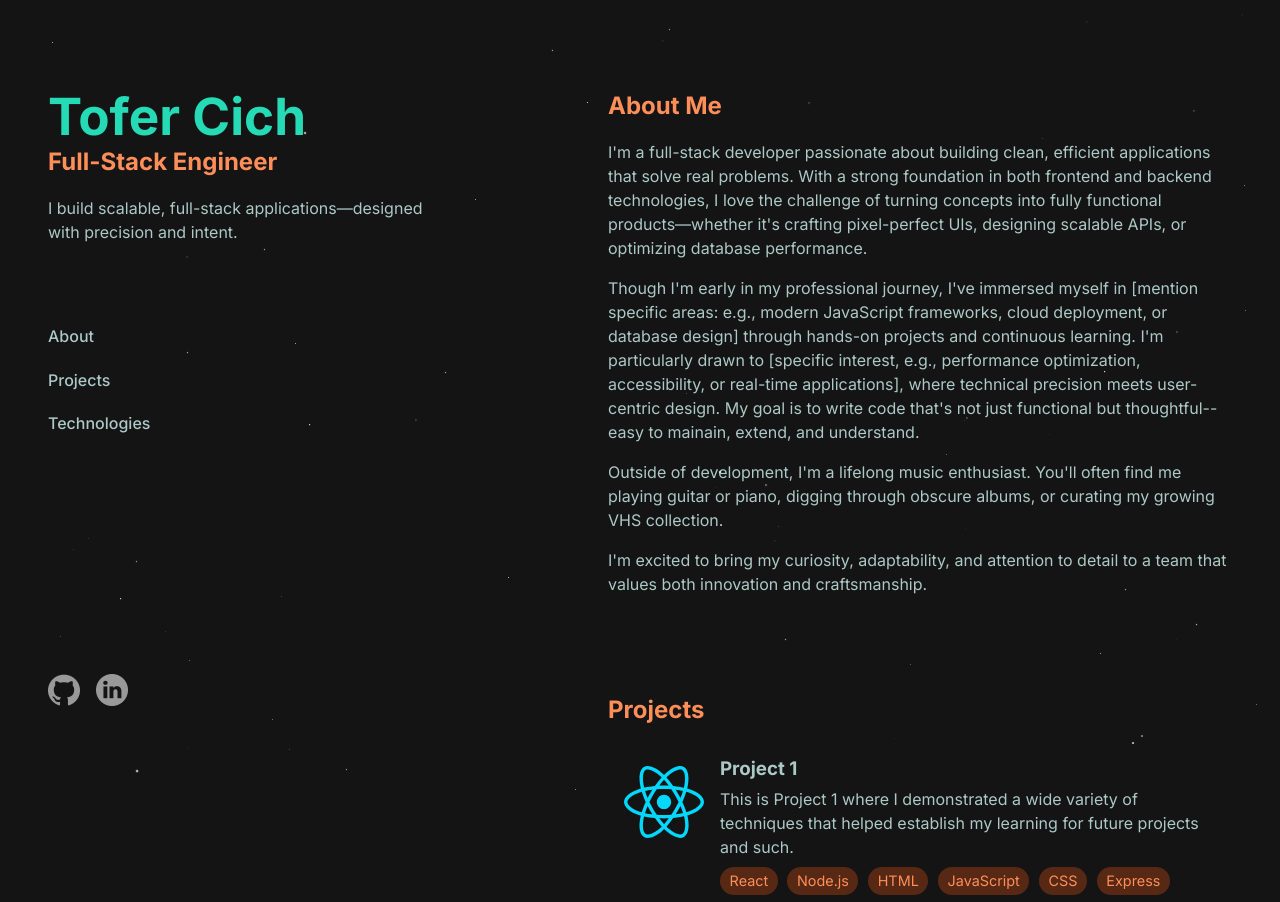
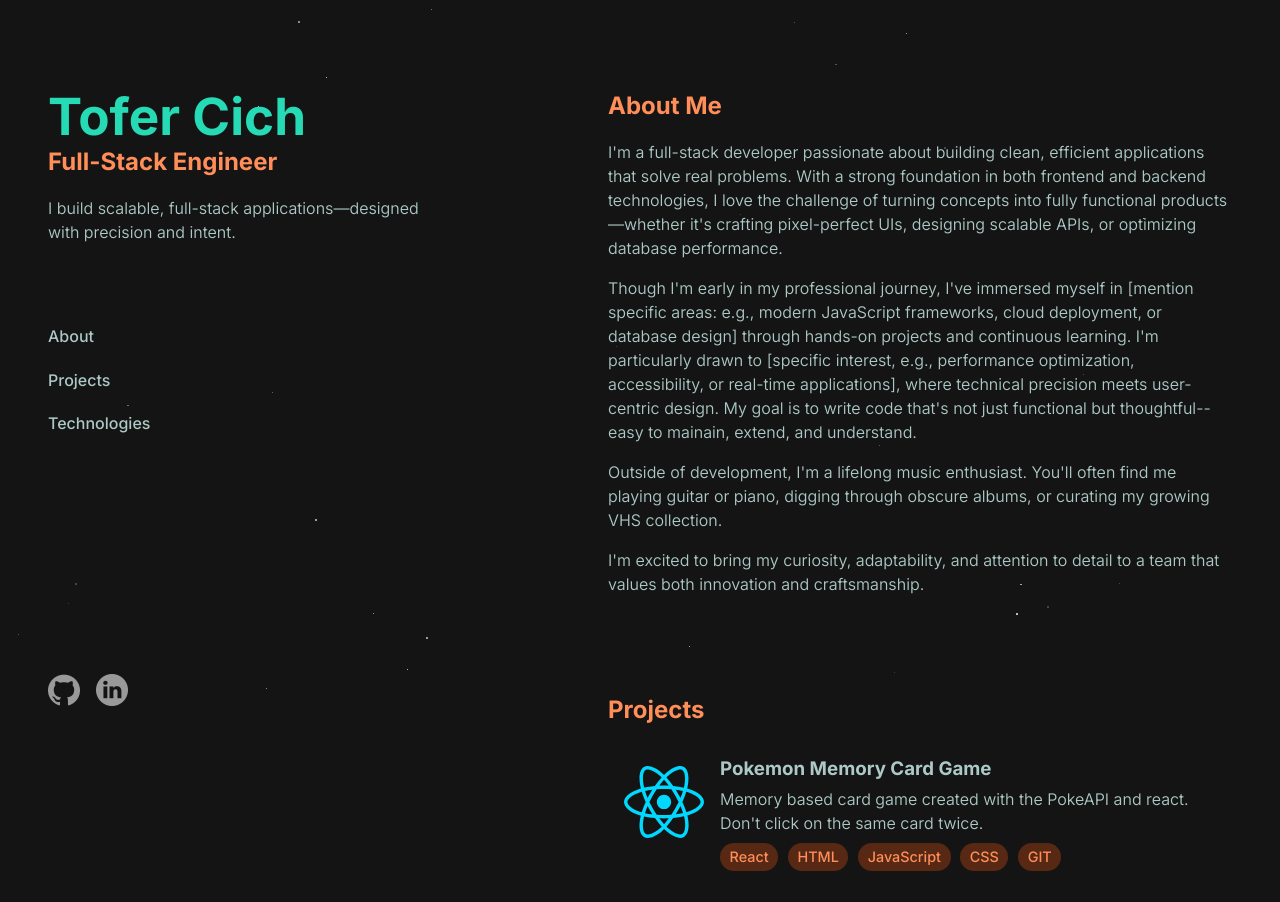
Before and after one commit to tofer-cich/portfolio-website, a React (Vite) app: page / in a window 1280 px wide. Shown: the top 902 px of the page. Built offline with nearby package versions, Linux system fonts and the light colour scheme; a web font is replaced by a local one.

Commit message:
Lowered number of stars on Starfield
Too many stars were throttling performance and causing jitters. May just
 be due to the VM. More testing is required.

```diff
--- a/src/App.css
+++ b/src/App.css
@@ -50,6 +50,7 @@ a {
 p {
   color: rgba(189, 221, 216, 0.9);
   text-align: left;
+  font-weight: 350;
 }
 
 h1 {
@@ -127,7 +128,7 @@ li img {
     height: 80vh;
     padding-top: 5.5rem;
     justify-items: start;
-    overflow-y: hidden; /* Scroll if content is long */
+    /* overflow-y: hidden;  */
     display: flex;
     flex-direction: column;
     justify-content: space-between;
@@ -147,6 +148,10 @@ li img {
   flex-direction: row;
   list-style-type: none;
   gap: 1rem;
+}
+
+#sidebar-contacts img:hover {
+  filter: brightness(100%) saturate(0) invert(100%);
 }
 
 main {
--- a/src/App.jsx
+++ b/src/App.jsx
@@ -22,13 +22,13 @@ function App() {
   const projects = [
     {
       img: react,
-      title: 'Project 1',
+      title: 'Pokemon Memory Card Game',
       description: `
-        This is Project 1 where I demonstrated a wide variety of
-        techniques that helped establish my learning for future
-        projects and such.
+        Memory based card game created with the PokeAPI and react.
+        Don't click on the same card twice.
       `,
-      techBubbles: ["React", "Node.js", "HTML", "JavaScript", "CSS", "Express", "PostgresQL"],
+      link: "https://memory-card-9qu.pages.dev/",
+      techBubbles: ["React", "HTML", "JavaScript", "CSS", "GIT"],
     },
     {
       img: react,
--- a/src/components/FX/Starfield.jsx
+++ b/src/components/FX/Starfield.jsx
@@ -1,28 +1,31 @@
 import { useEffect } from 'react';
 
 const Starfield = () => {
-  useEffect(() => {
-    const container = document.querySelector('.starfield');
-    if (!container) return;
-    console.log(container);
+  const stars = Array(40).fill(0).map((_, i) => ({
+    id: i,
+    left: `${Math.random() * 95}%`,
+    top: `${Math.random() * 95}%`,
+    size: `${Math.random() * 2}px`,
+    delay: `${Math.random() * 5}s`,
+  }));
 
-    // Clear previous stars (if any)
-    container.innerHTML = '';
-
-    // Generate stars
-    for (let i = 0; i < 80; i++) {
-      const star = document.createElement('div');
-      star.className = 'star';
-      star.style.left = `${Math.random() * 100}%`;
-      star.style.top = `${Math.random() * 100}%`;
-      star.style.width = `${Math.random() * 2}px`;
-      star.style.height = star.style.width;
-      star.style.animationDelay = `${Math.random() * 5}s`;
-      container.appendChild(star);
-    }
-  }, []);
-
-  return <div className="starfield" />;
+  return (
+    <div className="starfield">
+      {stars.map((star) => (
+        <div
+          key={star.id}
+          className="star"
+          style={{
+            left: star.left,
+            top: star.top,
+            width: star.size,
+            height: star.size,
+            animationDelay: star.delay,
+          }}
+        />
+      ))}
+    </div>
+  );
 };
 
 export default Starfield;
--- a/src/components/layout/Sidebar.jsx
+++ b/src/components/layout/Sidebar.jsx
@@ -38,10 +38,14 @@ function Sidebar({ gitHub, linkedIn}) {
             <div id='sidebar-contacts'>
                 <ul>
                     <li>
-                        <img src={gitHub} alt='Github'></img>
+                        <a href="https://github.com/tofer-cich" target="_blank" rel="noopener noreferrer">
+                            <img src={gitHub} alt='Github'></img>
+                        </a>
                     </li>
                     <li>
-                        <img src={linkedIn} alt='LinkedIn'></img>
+                        <a href="https://www.linkedin.com/in/kristofercich/" target='_blank' rel="noopener noreferrer">
+                            <img src={linkedIn} alt='LinkedIn'></img>
+                        </a>
                     </li>
                 </ul>
             </div>
--- a/src/components/sections/Projects.jsx
+++ b/src/components/sections/Projects.jsx
@@ -9,6 +9,7 @@ function Projects({ projects }) {
                     title={project.title}
                     description={project.description}
                     techBubbles={project.techBubbles}
+                    link={project.link}
                     key={index}
                 />
             ))}
--- a/src/components/ui/ProjectCard.jsx
+++ b/src/components/ui/ProjectCard.jsx
@@ -1,5 +1,6 @@
-function ProjectCard({ img, title, description, techBubbles }) {
+function ProjectCard({ img, title, description, techBubbles, link }) {
     return (
+        <a href={link} target="_blank" rel="noopener noreferrer">
             <div className="project-card">
                     <div className="project-card-img">
                         <img src={img} alt={title} />
@@ -10,10 +11,11 @@ function ProjectCard({ img, title, description, techBubbles }) {
                         <div className="tech-bubbles">
                             {techBubbles.map((techBubble, index) => (
                                 <span key={index} className="bubble">{techBubble}</span>
-                    ))};
+                            ))}
                         </div>
                     </div>
             </div>
+        </a>
     );
 };
 
--- a/src/index.css
+++ b/src/index.css
@@ -14,7 +14,7 @@
 }
 
 html {
-  scroll-behavior: smooth;
+  /* scroll-behavior: smooth; */
   scroll-padding-top: 5.5rem;
 }
 
@@ -83,10 +83,12 @@ button:focus-visible {
   position: fixed;
   top: 0;
   left: 0;
-  width: 100%;
-  height: 100%;
-  /* transform: translateZ(0); */
+  width: 95vw;
+  height: 95vh;
+  z-index: 0;
   overflow: hidden;
+  transform: translateZ(0);
+  backface-visibility: hidden;
 }
 
 .star {
@@ -94,11 +96,11 @@ button:focus-visible {
   background: white;
   border-radius: 50%;
   opacity: 0.8;
-  animation: twinkle 5s infinite ease-in-out;
+  animation: twinkle 5s infinite linear;
   will-change: opacity;
 }
 
 @keyframes twinkle {
-  0%, 100% { opacity: 0.2; transform: scale(0.5); }
-  50% { opacity: 0.8; transform: scale(1.2); }
+  0%, 100% { opacity: 0.2; }
+  50% { opacity: 0.8; }
 }
```
Lines whose indentation alone changed are shown as unchanged.
